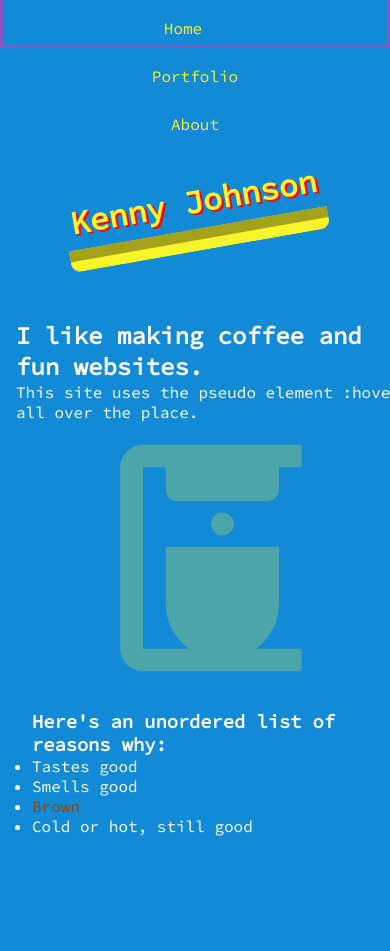
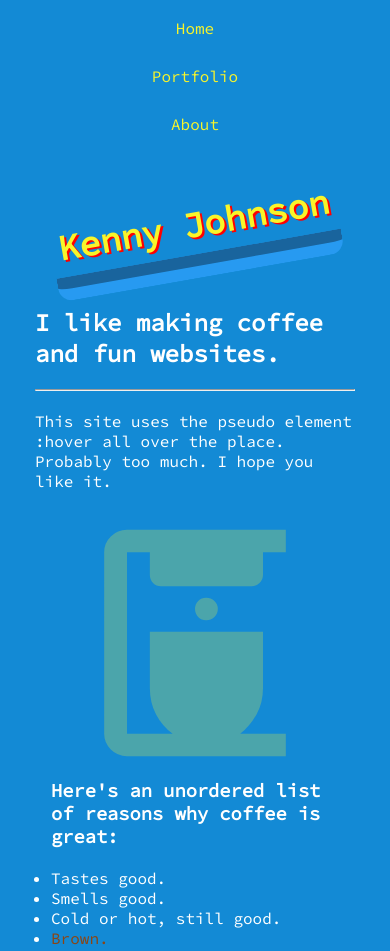
Before and after one commit to papercircuit/papercircuit.github.io, a plain HTML site: page index.html in a window 390 px wide. Shown: the top 951 px of the page. Drawn offline with Linux system fonts and the light colour scheme.

Commit message:
Cleaned code

```diff
--- a/css/about.css
+++ b/css/about.css
@@ -26,8 +26,7 @@ CSS HSL
     display: block;
     margin: auto;
     width: 26em;
-    transform: rotate(-5deg);
-    /* Rotate image back to compensate for parent rotation */
+    transform: rotate(-5deg);/* Rotate image back to compensate for parent rotation */
     z-index: 3;
     border-radius: 10px;
     border: 2px dashed rgba(255, 255, 255, 0.319);
@@ -40,7 +39,6 @@ CSS HSL
     margin-left: 1em;
     border-radius: 40px;
     background: rgba(201, 140, 220, 0.762);
-    /* background-image: linear-gradient(180deg, #ff9d7a 0, #ff8f83 10%, #ff8089 20%, #ff718d 30%, #ff628d 40%, #f25389 50%, #d34683 60%, #b63c7d 70%, #9e3678 80%, #883174 90%, #752e71 100%); */
 
     /* Credit to https://shadows.brumm.af/ for this layered box shadow  */
     box-shadow:
@@ -51,8 +49,8 @@ CSS HSL
         20.6px 19.8px 4.5px -10px rgba(0, 0, 0, 0.163),
         36.1px 34.7px 7.9px -10px rgba(0, 0, 0, 0.193),
         78px 75px 17px -10px rgba(0, 0, 0, 0.26);
+
     transform: rotate(5deg);
-    /* Rotate shape 5 deg right */
     z-index: 2;
 }
 
--- a/css/style.css
+++ b/css/style.css
@@ -51,29 +51,29 @@ header {
 
 }
 
+
+
+.main-nav li {
+  flex: 1;
+  list-style: none;
+  border: 0px solid hsla(59, 94%, 57%, 1);
+  padding: .5em 2em 0 2em;
+  transition: all .5s ease-out;
+  height: 3em;
+  text-align: center;
+}
+
 .main-nav li a {
   text-decoration: none;
   padding: 10px;
   display: block;
 }
 
-.main-nav li {
+.main-nav li a:hover {
   flex: 1;
   list-style: none;
-  border: 0px solid hsla(59, 94%, 57%, 1);
-  padding: .5em 2em 0 2em;
-  transition: all .2s ease-out;
-  height: 3em;
-  text-align: center;
-
-}
-
-.main-nav li:hover {
-  flex: 1;
-  list-style: none;
-  border: 3px solid rgba(175, 72, 193, 0.815);
-  border-top: none;
-  padding: .5em 2em 0 .5em;
+  color: rgba(175, 72, 193, 0.815);
+  border-bottom: 3px solid rgba(175, 72, 193, 0.815);
   transition: all .5s ease;
   height: 3em;
 }
@@ -81,6 +81,7 @@ header {
 
 /* ----- MAIN ----- */
 main {
+  margin: 1em;
   min-height: 1080px;
   color: white;
   display: flex;
@@ -120,26 +121,20 @@ main {
 /* ----- COFFEE -----  */
 
 .coffee-container {
+  position: relative;
+  padding-top: 1em;
   width: 100%;
-  position: relative;
   min-width: 20em;
   min-height: 45em;
+
 }
 
 .coffee-text-container {
-  position: relative;
-  text-decoration: none;
   text-align: left;
-  height: 100%;
-  width: 100%;
   margin: 4em;
-  top: 7em;
-  left: 1em;
 }
 
 .coffee-container a {
-  position: relative;
-  top: -1em;
   text-decoration: none;
   display: flex;
   justify-content: center;
@@ -181,6 +176,24 @@ footer {
 /* ----- MEDIA RULES ----- */
 
 @media (max-width: 500px) {
+  .nav-list {
+    display: block;
+  }
+
+  .name-logo {
+    font-size: 2.2em;
+    padding: .2em;
+    top: 1em;
+
+    border-radius: .4em;
+    transform: rotate(-10deg);
+  }
+
+  .coffee-container {
+    padding: 1em;
+    position: relative;
+  }
+
   .material-icons.md-48 {
     font-size: 17em;
     color: rgba(248, 245, 42, 0.242);
@@ -191,26 +204,4 @@ footer {
     color: rgba(175, 72, 193, 0.815);
     transition: all 1s ease;
   }
-
-  .nav-list {
-    display: block;
-  }
-
-  .coffee-container {
-    padding: 1em;
-    position: relative;
-  }
-
-  .name-logo {
-    font-size: 2em;
-    padding: .2em;
-    display: flex;
-    position: absolute;
-    top: 1em;
-    margin: auto;
-    border-bottom: .7em groove hsla(59, 94%, 57%, 1);
-    border-radius: .3em;
-    transform: rotate(-10deg);
-    z-index: 3;
-  }
 }
--- a/index.html
+++ b/index.html
@@ -31,16 +31,17 @@
     <main>
         <h1 class="name-logo"><a href="#">Kenny Johnson</a></h1>
         <div class="coffee-text-container">
-            <h2 class="coffee-text">I like making coffee and fun websites. </h2>
-            <p>This site uses the pseudo element :hover all over the place.</p>
+            <h2 class="coffee-text">I like making coffee and fun websites. </h2><br><hr><br>
+            <p>This site uses the pseudo element :hover all over the place. Probably too much. I hope you like it. </p>
             <figure class="coffee-container">
-                <a class="coffee-link" href="about.html"><i class="material-icons md-48">coffee_maker</i></a>
+                <a class="coffee-link" href="portfolio.html"><i class="material-icons md-48">coffee_maker</i></a>
                 <ul>
-                    <h3>Here's an unordered list of reasons why:</h3>
-                    <li>Tastes good</li>
-                    <li>Smells good</li>
-                    <li><span style="color: saddlebrown">Brown</style></li>
-                    <li>Cold or hot, still good</li>
+                    <h3>Here's an unordered list of reasons why coffee is great:</h3><br>
+                    <li>Tastes good.</li>
+                    <li>Smells good.</li>
+                    <li>Cold or hot, still good.</li>
+                    <li><span style="color: saddlebrown">Brown.</style></li>
+
                 </ul>
             </figure>
 
```
Also changed, not shown: about.html (+3 -2 lines), css/portfolio.css (+12 -4 lines), portfolio.html (+4 -4 lines).
